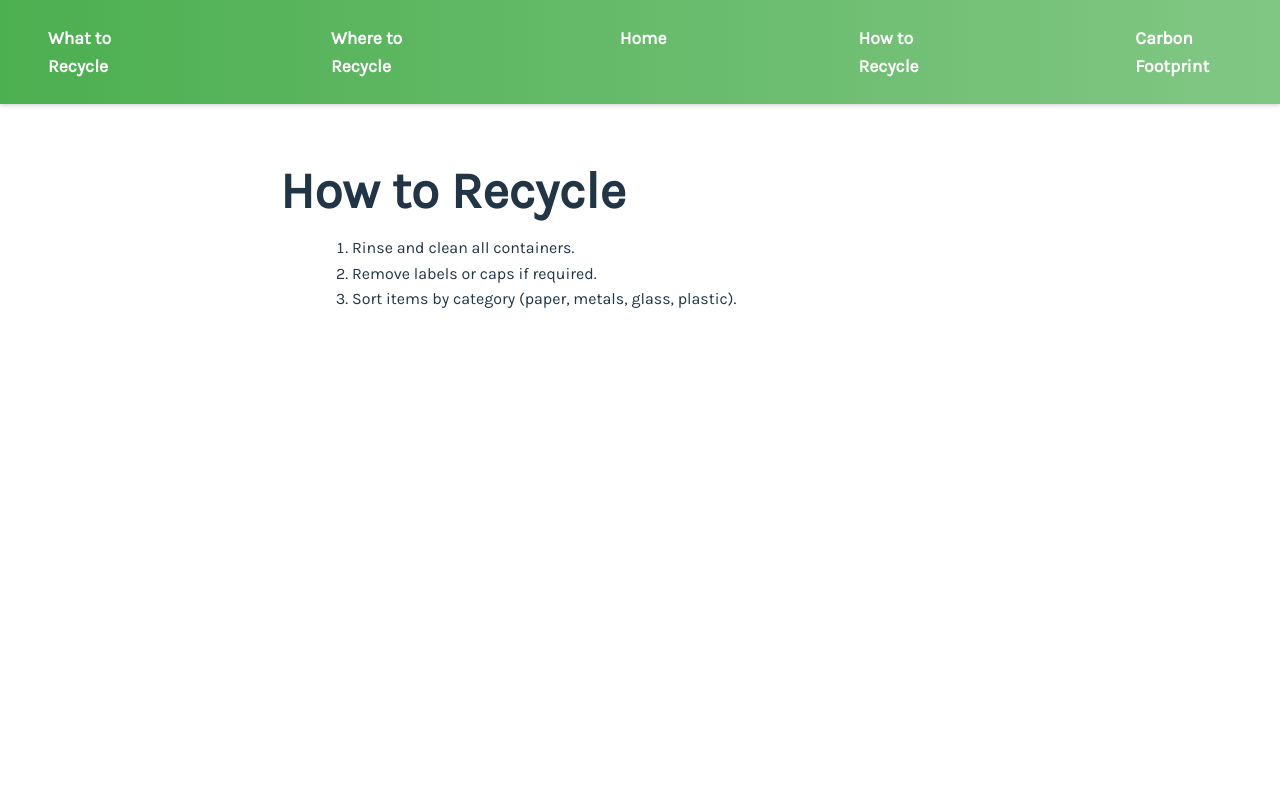
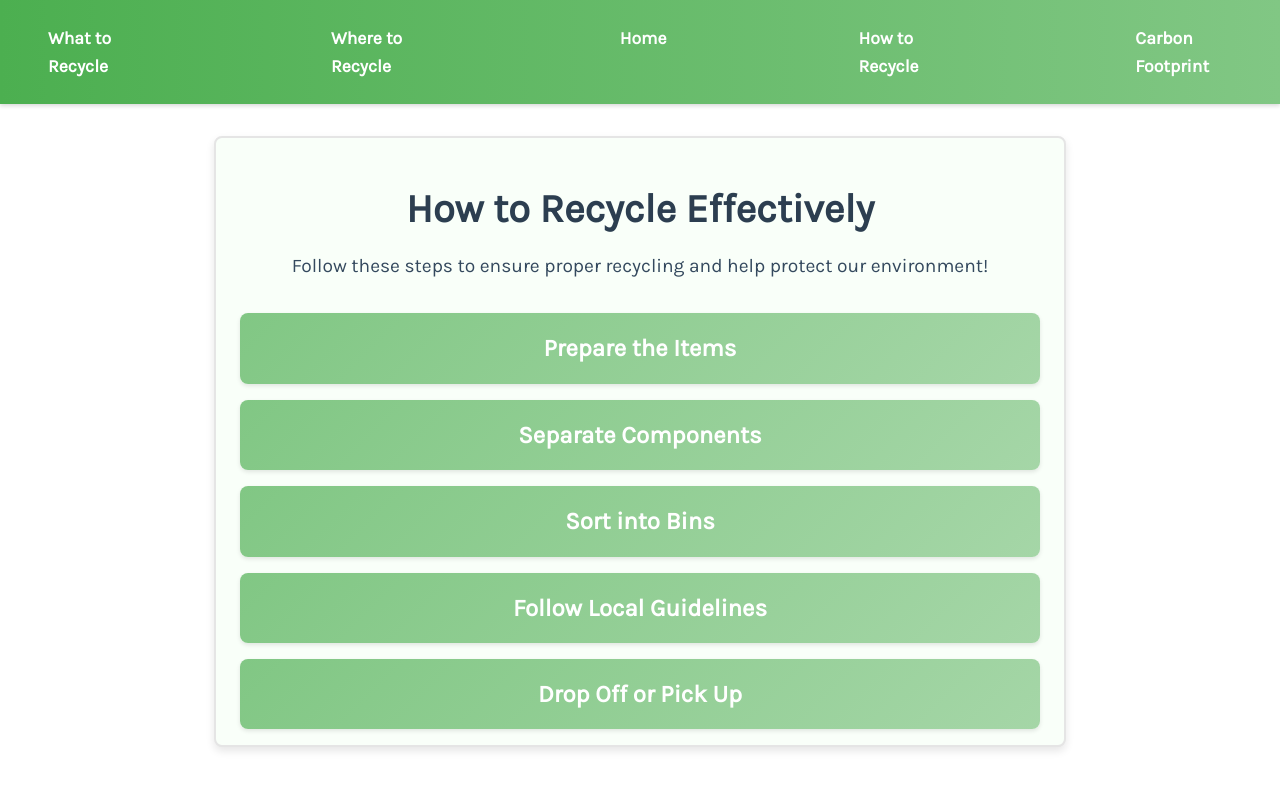
Before and after one commit to Pandahasa/CS160-Team8Project, a React (Vite) app: page /howToRecycle in a window 1280 px wide. Shown: the top 790 px of the page. Built offline with nearby package versions, Linux system fonts and the light colour scheme.

Commit message:
How to recycle page additions

```diff
--- a/src/pages/HowToRecycle.jsx
+++ b/src/pages/HowToRecycle.jsx
@@ -1,14 +1,57 @@
+import { useState } from 'react'
 import './pageStyles/HowToRecycle.css'
 
 export default function HowToRecycle() {
+  const [activeStep, setActiveStep] = useState(null)
+
+  const steps = [
+    {
+      id: 1,
+      title: 'Prepare the Items',
+      description: 'Rinse and clean all containers thoroughly. Remove any food residue and sticky labels.'
+    },
+    {
+      id: 2,
+      title: 'Separate Components',
+      description: 'Organize recyclables by material: paper, metals, plastics, glass, etc. Remove caps, lids, or other detachable parts when necessary.'
+    },
+    {
+      id: 3,
+      title: 'Sort into Bins',
+      description: 'Place items into designated recycling bins. Secure fragile items and stack them carefully.'
+    },
+    {
+      id: 4,
+      title: 'Follow Local Guidelines',
+      description: 'Check your local recycling rules. Some areas require you to flatten boxes or clean plastic containers.'
+    },
+    {
+      id: 5,
+      title: 'Drop Off or Pick Up',
+      description: 'If curbside pickup isn’t available, locate your nearest recycling center and drop off your prepared items.'
+    }
+  ]
+
   return (
     <section className="how-to-recycle">
-      <h1>How to Recycle</h1>
-      <ol>
-        <li>Rinse and clean all containers.</li>
-        <li>Remove labels or caps if required.</li>
-        <li>Sort items by category (paper, metals, glass, plastic).</li>
-      </ol>
+      <h1>How to Recycle Effectively</h1>
+      <p className="intro">
+        Follow these steps to ensure proper recycling and help protect our environment!
+      </p>
+      <div className="steps-container">
+        {steps.map(step => (
+          <div
+            key={step.id}
+            className={`step-card ${activeStep === step.id ? 'active' : ''}`}
+            onClick={() => setActiveStep(activeStep === step.id ? null : step.id)}
+          >
+            <h3 className="step-title">{step.title}</h3>
+            {activeStep === step.id && (
+              <p className="step-description">{step.description}</p>
+            )}
+          </div>
+        ))}
+      </div>
     </section>
   )
 }
--- a/src/pages/pageStyles/HowToRecycle.css
+++ b/src/pages/pageStyles/HowToRecycle.css
@@ -1,13 +1,56 @@
 .how-to-recycle {
-  max-width: 720px;
-  margin: 0 auto;
-  padding: 1rem;
+  max-width: 800px;
+  margin: 2rem auto;
+  padding: 1rem 1.5rem;
+  text-align: center;
+  font-family: 'Karla', Avenir, Helvetica, Arial, sans-serif;
+  background-color: #f9fff9;
+  border: 2px solid #e5e5e5;
+  border-radius: 8px;
+  box-shadow: 0 4px 8px rgba(0,0,0,0.1);
 }
 
 .how-to-recycle h1 {
-  margin-bottom: 0.5rem;
+  margin-bottom: 1rem;
+  color: #2c3e50;
+  font-size: 2.5rem;
 }
 
-.how-to-recycle ol {
-  margin-left: 2rem;
+.how-to-recycle .intro {
+  font-size: 1.2rem;
+  color: #34495e;
+  margin-bottom: 2rem;
 }
+
+.steps-container {
+  display: flex;
+  flex-direction: column;
+  gap: 1rem;
+}
+
+.step-card {
+  background: linear-gradient(135deg, #81c784, #a5d6a7);
+  padding: 1rem;
+  border-radius: 8px;
+  cursor: pointer;
+  transition: transform 0.2s, background 0.3s;
+  box-shadow: 0 2px 4px rgba(0,0,0,0.1);
+}
+
+.step-card:hover {
+  transform: translateY(-3px);
+  background: linear-gradient(135deg, #66bb6a, #81c784);
+}
+
+.step-title {
+  margin: 0;
+  font-size: 1.5rem;
+  color: #fff;
+}
+
+.step-description {
+  margin-top: 0.5rem;
+  font-size: 1.1rem;
+  color: #f1f8e9;
+  transition: opacity 0.3s;
+}
```
